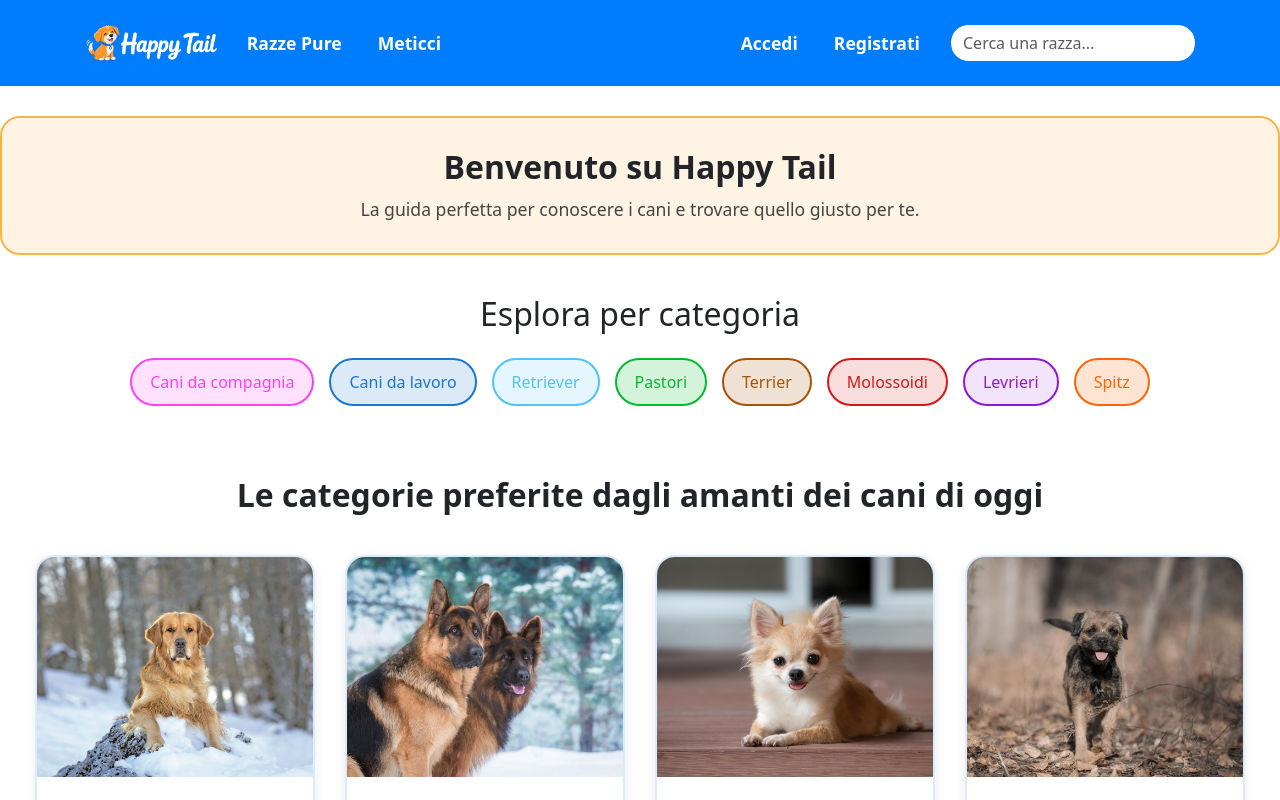
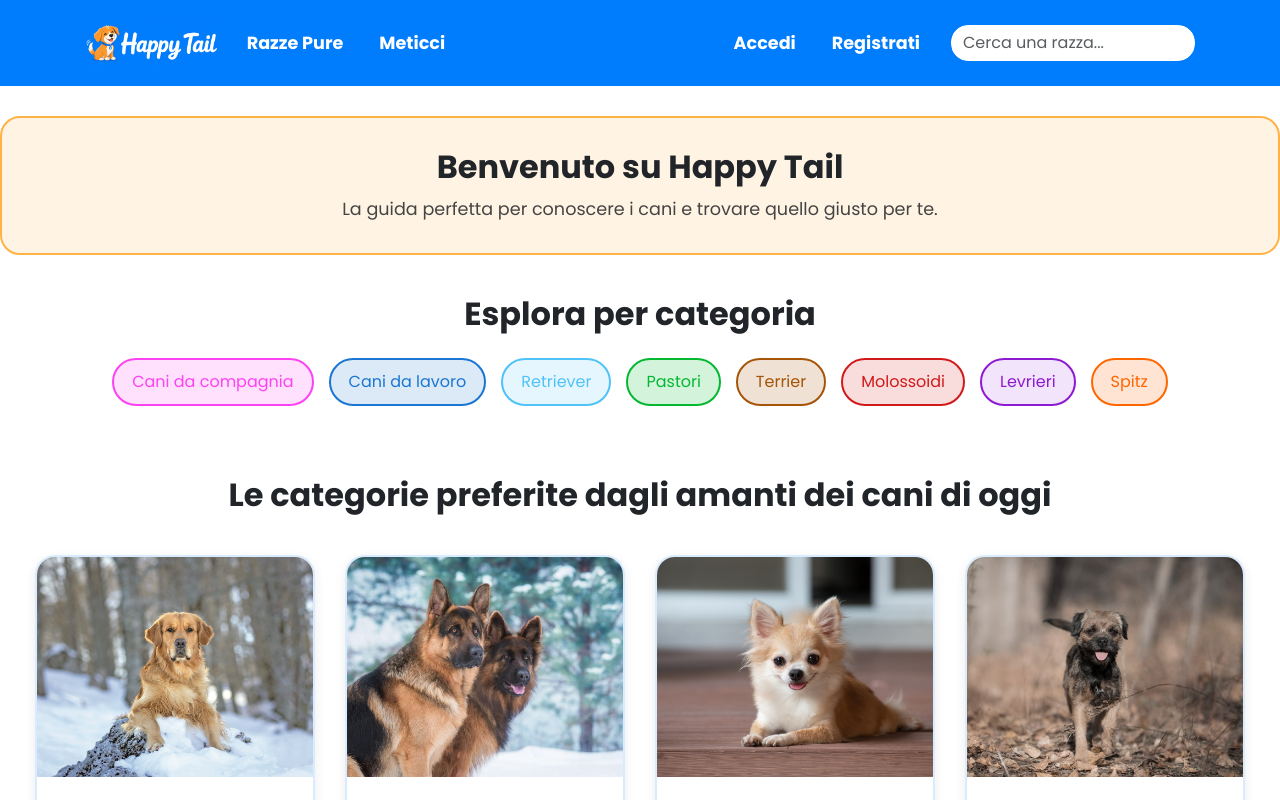
Before and after one commit to MichelaPellegrini01/FRONTEND, a React (Vite) app in the folder front-end-capstone/: page / in a window 1280 px wide. Shown: the top 800 px of the page. Built offline with nearby package versions, Linux system fonts and the light colour scheme.

Commit message:
aggiunti filtri categorie, favicon e miglioramenti grafici

```diff
--- a/front-end-capstone/index.html
+++ b/front-end-capstone/index.html
@@ -2,9 +2,9 @@
 <html lang="en">
   <head>
     <meta charset="UTF-8" />
-    <link rel="icon" type="image/svg+xml" href="/favicon.svg" />
+    <link rel="icon" type="image/svg+xml" href="/pawFavicon.png" />
     <meta name="viewport" content="width=device-width, initial-scale=1.0" />
-    <title>front-end-capstone</title>
+    <title>Happy Tail - Wiki delle Razze Canine</title>
   </head>
   <body>
     <div id="root"></div>
--- a/front-end-capstone/src/components/CategoryBadge.css
+++ b/front-end-capstone/src/components/CategoryBadge.css
@@ -21,6 +21,8 @@
   background: transparent;
   cursor: pointer;
   transition: .2s ease;
+  text-decoration: none;
+  color: inherit;
 }
 
 .categoryBadge:hover {
--- a/front-end-capstone/src/components/CategoryBadge.jsx
+++ b/front-end-capstone/src/components/CategoryBadge.jsx
@@ -1,4 +1,5 @@
 import "./CategoryBadge.css";
+import { Link } from "react-router-dom";
 
 function CategoryBadge() {
   const categories = [
@@ -17,37 +18,53 @@ function CategoryBadge() {
   <h2>Esplora per categoria</h2>
 
   <div className="badgeContainer">
-    <button className="categoryBadge compagnia">
+    <Link
+  to="/dogs?category=Cani da compagnia"
+  className="categoryBadge compagnia">
   Cani da compagnia
-    </button>
+</Link>
 
-    <button className="categoryBadge lavoro">
+   <Link
+  to="/dogs?category=Cani da lavoro"
+  className="categoryBadge lavoro">
   Cani da lavoro
-    </button>
+</Link>
 
-    <button className="categoryBadge retriever">
+   <Link
+  to="/dogs?category=Retriever"
+  className="categoryBadge retriever">
   Retriever
-    </button>
+</Link>
 
-    <button className="categoryBadge pastori">
+   <Link
+  to="/dogs?category=Pastori"
+  className="categoryBadge pastori">
   Pastori
-    </button>
+</Link>
 
-    <button className="categoryBadge terrier">
+   <Link
+  to="/dogs?category=Terrier"
+  className="categoryBadge terrier">
   Terrier
-    </button>
+</Link>
 
-    <button className="categoryBadge molossoidi">
+    <Link
+  to="/dogs?category=Molossoidi"
+  className="categoryBadge molossoidi">
   Molossoidi
-    </button>
+</Link>
 
-    <button className="categoryBadge levrieri">
+   <Link
+  to="/dogs?category=Levrieri"
+  className="categoryBadge levrieri">
   Levrieri
-    </button>
+</Link>
 
-    <button className="categoryBadge spitz">
+   <Link
+  to="/dogs?category=Spitz"
+  className="categoryBadge spitz">
   Spitz
-    </button>
+</Link>
   </div>
 </section>
   );
--- a/front-end-capstone/src/main.jsx
+++ b/front-end-capstone/src/main.jsx
@@ -2,6 +2,7 @@ import { StrictMode } from "react";
 import { createRoot } from "react-dom/client";
 import { BrowserRouter } from "react-router-dom";
 import "bootstrap/dist/css/bootstrap.min.css";
+import "./styles/global.css";
 import App from "./App.jsx";
 
 createRoot(document.getElementById("root")).render(
--- a/front-end-capstone/src/pages/DogDetail.css
+++ b/front-end-capstone/src/pages/DogDetail.css
@@ -19,7 +19,7 @@
 
 .dogImage {
   width: 100%;
-  max-height: 450px;
+  max-height: 600px;
   object-fit: cover;
   border-radius: 20px;
   margin-bottom: 40px;
--- a/front-end-capstone/src/pages/DogList.jsx
+++ b/front-end-capstone/src/pages/DogList.jsx
@@ -1,4 +1,5 @@
 import { useState, useEffect } from "react";
+import { useSearchParams } from "react-router-dom";
 import SearchBar from "../components/SearchBar";
 import CategoryBadge from "../components/CategoryBadge";
 import DogCard from "../components/DogCard";
@@ -8,6 +9,8 @@ import "./DogList.css";
 function DogList() {
   const [search, setSearch] = useState("");
   const [dogs, setDogs] = useState([]);
+  const [searchParams] = useSearchParams();
+const category = searchParams.get("category");
   useEffect(() => {
   fetch(`${import.meta.env.VITE_API_URL}/dogs`)
     .then((res) => res.json())
@@ -18,10 +21,16 @@ function DogList() {
       console.error("Errore nel recupero dei cani:", error);
     });
 }, []);
-  const filteredDogs = dogs.filter((dog) =>
-  dog.name.toLowerCase().includes(search.toLowerCase()) ||
-  dog.category.toLowerCase().includes(search.toLowerCase())
-);
+const filteredDogs = dogs.filter((dog) => {
+  const searchOk =
+    dog.name.toLowerCase().includes(search.toLowerCase()) ||
+    dog.category.toLowerCase().includes(search.toLowerCase());
+
+  const categoryOk =
+    !category || dog.category === category;
+
+  return searchOk && categoryOk;
+});
   return (
     <section className="dogList">
 
@@ -35,7 +44,7 @@ function DogList() {
      value={search}
   onChange={(e) => setSearch(e.target.value)} />
 
-      <CategoryBadge />
+     <CategoryBadge />
 
       <div className="dogsContainer">
 
--- /dev/null
+++ b/front-end-capstone/src/styles/global.css
@@ -0,0 +1,22 @@
+@import url('https://fonts.googleapis.com/css2?family=Poppins:wght@300;400;500;600;700;800&display=swap');
+
+* {
+  margin: 0;
+  padding: 0;
+  box-sizing: border-box;
+}
+
+
+body {
+  font-family: "Poppins", sans-serif;
+}
+
+h1,
+h2,
+h3,
+h4,
+h5,
+h6 {
+  font-family: "Poppins", sans-serif;
+  font-weight: 700;
+}
```
Also changed, not shown: front-end-capstone/public/pawFavicon.png (added). Lines whose indentation alone changed are shown as unchanged.
